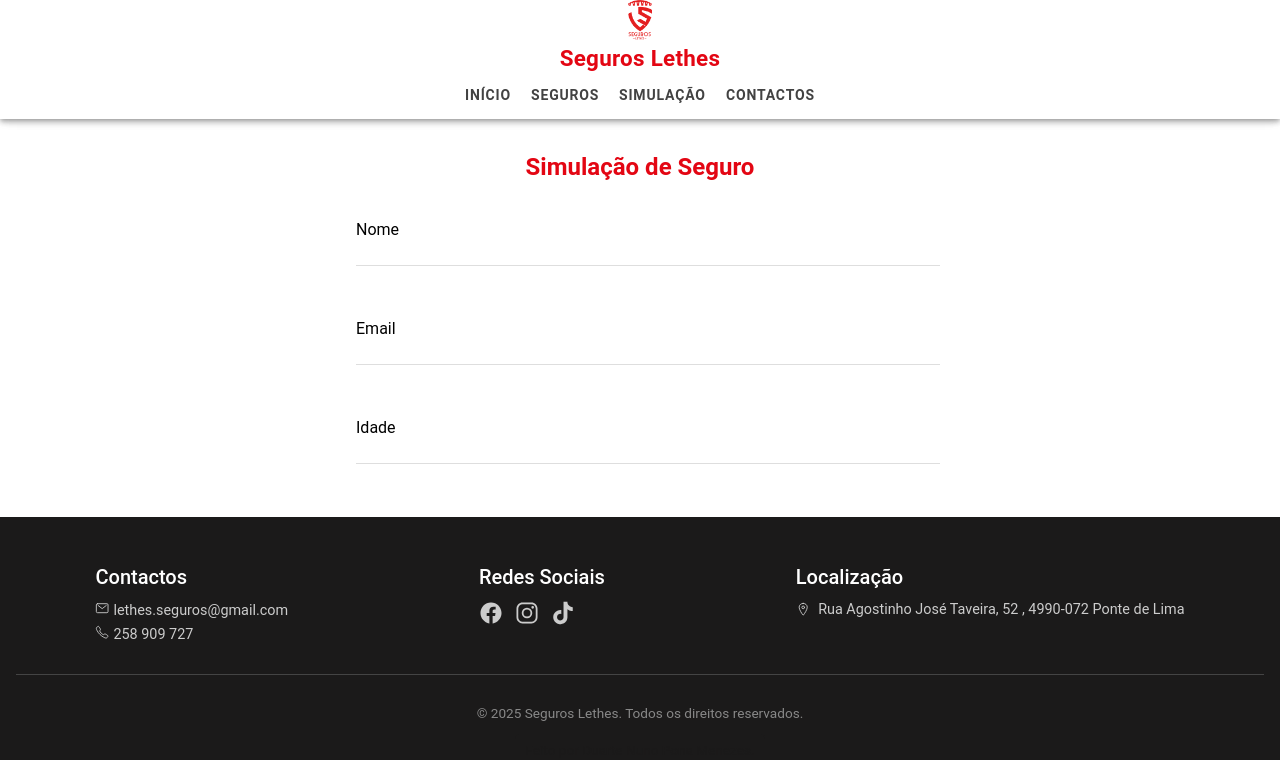
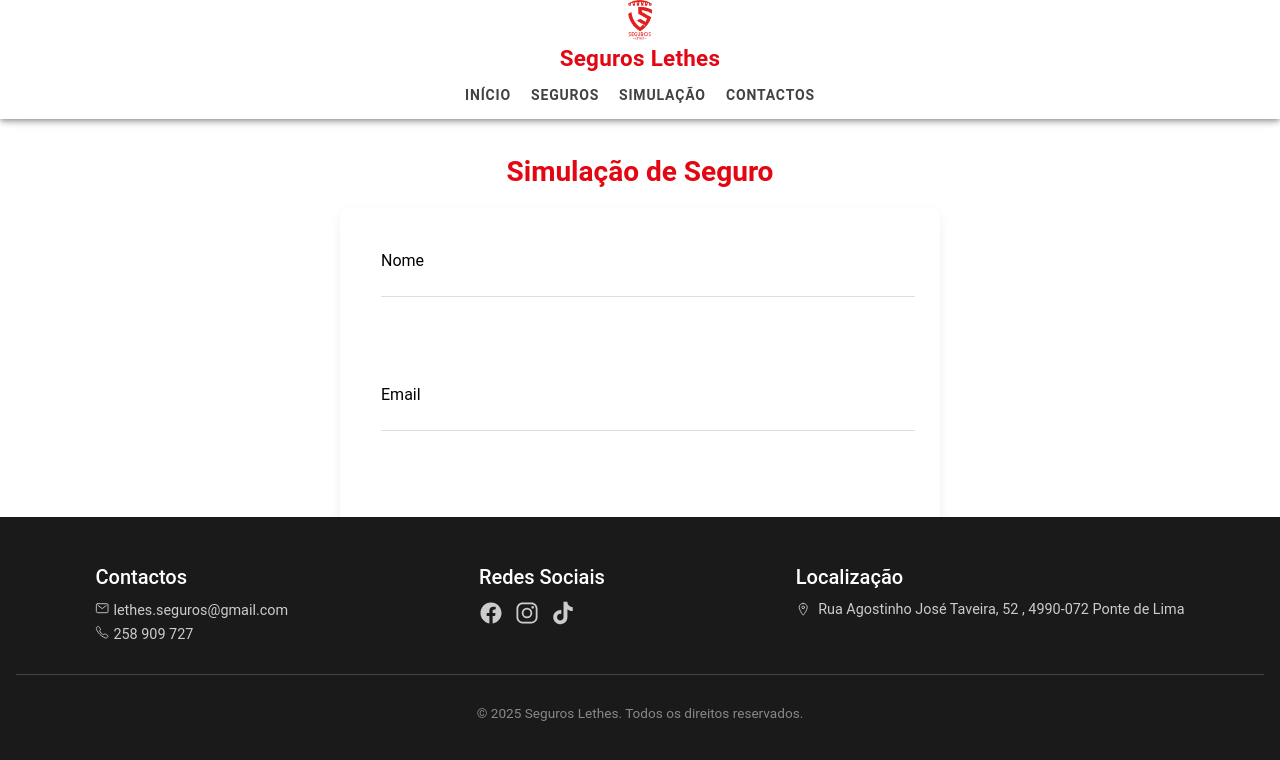
Before and after one commit to Tobizinho100/lethes-seguros, a React (Vite) app: page /simular/1 in a window 1280 px wide. Shown: the top 760 px of the page. Built offline with nearby package versions, Linux system fonts and the light colour scheme.

Commit message:
simulador tipo email

```diff
--- a/src/components/MeuFooter/MeuFooter.tsx
+++ b/src/components/MeuFooter/MeuFooter.tsx
@@ -69,14 +69,10 @@
           </div>
         </div>
 
-        <div className="footer-section">
-          <h4>Localização</h4>
-          <p><IonIcon icon={locationOutline} />  Rua Agostinho José Taveira, 52 , 4990-072 Ponte de Lima</p>
-        </div>
       </div>
 
       <div className="footer-bottom">
-        <p>&copy; {new Date().getFullYear()} Lethes Seguro. Todos os direitos reservados.</p>
+        <p>&copy; {new Date().getFullYear()} Duarte Menezes. Todos os direitos reservados.</p>
         <button className="duarte" onClick={Home}>Feito por Duarte Nuno Pona Menezes.</button>
       </div>
     </footer>
--- a/src/pages/EasterEgg/EasterEgg.css
+++ b/src/pages/EasterEgg/EasterEgg.css
@@ -1,8 +1,27 @@
+/* Estilo geral da página */
+html, body {
+  height: 100%; /* Garante que o body ocupe 100% da altura */
+  margin: 0;
+}
+
+/* Container principal */
+.ion-page {
+  display: flex;
+  flex-direction: column;
+  min-height: 100vh; /* Garante que o conteúdo ocupe a altura total da tela */
+}
+
+/* Conteúdo principal */
 .competencias-content {
   background: #f7f7f7;
-    min-height: 100vh;
+  flex: 1; /* Permite que o conteúdo ocupe todo o espaço disponível */
+  padding-bottom: 80px; /* Espaço para o footer */
+  box-sizing: border-box;
+  overflow-x: hidden; /* Impede rolagem horizontal */
+  padding-top: 20px; /* Espaço no topo */
 }
 
+/* Título das competências */
 .competencias-title {
   font-size: 2rem;
   font-weight: 700;
@@ -11,6 +30,7 @@
   color: #e30613;
 }
 
+/* Subtítulo das competências */
 .competencias-subtitle {
   font-size: 1.1rem;
   text-align: center;
@@ -19,36 +39,73 @@
   color: #444;
 }
 
+/* Estilo dos cartões */
 .competencias-card {
   box-shadow: 0 4px 12px rgba(0, 0, 0, 0.08);
   border-radius: 16px;
   transition: transform 0.2s ease;
+  margin-bottom: 20px;
 }
 
+/* Efeito de hover nos cartões */
 .competencias-card:hover {
   transform: translateY(-4px);
 }
 
+/* Título dos cartões */
 .ion-card-title {
   font-weight: bold;
   font-size: 1.3rem;
   color: #333;
+  display: flex;
+  align-items: center;
+  justify-content: center;
 }
 
-  .ion-card-content ul {
-    padding-left: 1.2rem;
-    margin-top: 0.5rem;
-    color: #555;
+/* Adiciona espaçamento ao redor das imagens de logotipos */
+.ion-card-title img {
+  margin-right: 8px;
+}
+
+/* Estilo das imagens dos logos */
+.tech-logo {
+  width: auto;
+  height: 24px;
+  vertical-align: middle;
+}
+
+/* Responsividade para tamanhos menores de tela */
+@media (max-width: 768px) {
+  .competencias-title {
+    font-size: 1.8rem;
+  }
+
+  .competencias-subtitle {
     font-size: 1rem;
   }
 
-  .ion-card-content li {
-    margin-bottom: 0.5rem;
+  .ion-col {
+    padding-left: 0;
+    padding-right: 0;
   }
 
-  .tech-logo {
-    width: auto;
-    height: 24px;
-    margin-right: 6px;
-    vertical-align: middle;
+  .ion-grid {
+    padding-left: 0;
+    padding-right: 0;
   }
+
+  .competencias-card {
+    margin-bottom: 15px;
+  }
+}
+
+/* Responsividade para tablets */
+@media (max-width: 1024px) {
+  .competencias-card {
+    margin-bottom: 20px;
+  }
+
+  .ion-card-title {
+    font-size: 1.2rem;
+  }
+}
--- a/src/pages/EasterEgg/EasterEgg.tsx
+++ b/src/pages/EasterEgg/EasterEgg.tsx
@@ -98,7 +98,7 @@
                 <IonCardHeader>
                   <IonCardTitle>
                     <img src={illustratorLogo} alt="Illustrator" className="tech-logo" />
-                    Illustrator & Blender
+                    Adobe Illustrator & Blender
                     <img src={blenderLogo} alt="Blender" className="tech-logo" />
                   </IonCardTitle>
                 </IonCardHeader>
@@ -109,8 +109,9 @@
             </IonCol>
           </IonRow>
         </IonGrid>
+        <MeuFooter />
       </IonContent>
-    <MeuFooter />
+
     </IonPage>
   );
 };
--- a/src/pages/Seguros/Seguros.tsx
+++ b/src/pages/Seguros/Seguros.tsx
@@ -57,8 +57,9 @@
             ))}
           </div>
         </div>
+        <Footer />
       </IonContent>
-      <Footer />
+
     </IonPage>
   );
 };
--- a/src/pages/SimuladorTipo/SimuladorTipo.css
+++ b/src/pages/SimuladorTipo/SimuladorTipo.css
@@ -1,66 +1,91 @@
+/* Estilo geral da página */
+.ion-content {
+  background-color: #ffffff;
+  padding-bottom: 80px; /* Ajuste do padding para dar mais espaço no fundo */
+}
+
 /* Título da Simulação */
 .titulo-simulacao {
-  font-size: 24px;
+  font-size: 28px;
   color: #e30613;
-  font-weight: bold;
+  font-weight: 700;
   text-align: center;
-  margin-bottom: 20px;
+  margin: 20px auto;
 }
 
-/* Estilo do formulário de simulação */
+/* Formulário de simulação */
 .form-simulacao {
   display: flex;
   flex-direction: column;
-  gap: 15px;
+  gap: 70px; /* Aumento do espaçamento entre os itens do formulário */
   max-width: 600px;
-  margin: 0 auto;
+  background-color: #fff;
+  padding: 25px;
+  border-radius: 12px;
+  box-shadow: 0 4px 12px rgba(0, 0, 0, 0.06);
+  margin: 0 auto 40px;
 }
 
-/* Estilo dos campos de input */
+/* Estilo dos campos */
 .input-item {
-  margin-bottom: 20px;
+  --highlight-color-focused: #e30613;
 }
 
-/* Estilo para o botão de simulação */
+/* Aumentar padding e tornar os campos mais confortáveis */
+.ion-input,
+.ion-textarea {
+  font-size: 16px;
+  border-radius: 8px;
+  background-color: #f2f2f2;
+  padding: 15px; /* Aumento do padding para mais espaço interno */
+  margin-bottom: 15px; /* Ajuste da margem inferior para dar mais espaço entre os campos */
+  width: 100%; /* Garantir que o campo ocupe a largura completa disponível */
+  box-sizing: border-box; /* Garantir que o padding não afete a largura total */
+}
+
+/* Alinhamento e espaço para os labels */
+.ion-label {
+  font-size: 16px;
+  margin-bottom: 8px; /* Espaçamento entre o label e o campo de input */
+}
+
+/* Botão de simular */
 .btn-simular-wrapper {
+  text-align: center;
   margin-top: 20px;
 }
 
-/* Estilo para o botão de simular */
 .ion-button {
+  background-color: #e30613;
+  color: white;
+  padding: 12px 24px;
+  font-weight: 600;
+  font-size: 16px;
   border-radius: 8px;
-  padding: 12px;
-  background-color: #e30613;
-  font-size: 16px;
-  font-weight: bold;
   transition: background-color 0.3s ease;
 }
 
-/* Hover no botão */
 .ion-button:hover {
   background-color: #c40411;
 }
 
-/* Melhorando a aparência dos campos */
-.ion-input, .ion-textarea {
-  font-size: 16px;
-  padding: 10px;
+/* Resultado da simulação */
+.resultado-simulacao {
+  text-align: center;
+  margin-top: 30px;
+  font-size: 18px;
+  color: #333;
+  font-weight: 500;
+  background: #fff4f4;
+  border-left: 6px solid #e30613;
+  padding: 12px 20px;
+  max-width: 600px;
+  margin-left: auto;
+  margin-right: auto;
   border-radius: 8px;
-  border: 1px solid #ddd;
-  background-color: #f9f9f9;
 }
 
-/* Focando em um campo de input */
-.ion-input:focus, .ion-textarea:focus {
-  border-color: #e30613;
-  box-shadow: 0 0 5px rgba(227, 6, 19, 0.3);
-}
-
-.ion-label {
-  font-size: 16px;
-}
-
-/* Estilo para os campos específicos por tipo de seguro */
+/* Remover setas do input number */
 input[type='number'] {
   -moz-appearance: textfield;
   appearance: textfield;
--- a/src/pages/SimuladorTipo/SimuladorTipo.tsx
+++ b/src/pages/SimuladorTipo/SimuladorTipo.tsx
@@ -1,9 +1,6 @@
 import {
   IonPage,
   IonContent,
-  IonHeader,
-  IonToolbar,
-  IonTitle,
   IonButton,
   IonInput,
   IonItem,
@@ -13,66 +10,76 @@
 import Header from '../../components/Header/Header';
 import Footer from '../../components/Footer/Footer';
 import './SimuladorTipo.css';
-import { useState } from 'react';
+import { useState, useRef } from 'react';
+import emailjs from '@emailjs/browser';
+import { ToastContainer, toast } from 'react-toastify';
+import 'react-toastify/dist/ReactToastify.css';
 
 const SimuladorTipo: React.FC = () => {
   const { tipo } = useParams<{ tipo: string }>();
 
-  // Estado para armazenar os valores dos campos
   const [nome, setNome] = useState('');
   const [email, setEmail] = useState('');
   const [idade, setIdade] = useState('');
-  const [resultado, setResultado] = useState<string | null>(null); // Resultado da simulação
+  const [resultado, setResultado] = useState<string | null>(null);
+  const formRef = useRef<HTMLFormElement>(null);
 
-  // Função para definir o título conforme o tipo de seguro
   const getTituloSeguro = (tipo: string | undefined) => {
-    if (!tipo) {
-      return 'Simulação de Seguro - Tipo não especificado';
-    }
-
+    if (!tipo) return 'Simulação de Seguro - Tipo não especificado';
     switch (tipo) {
-      case 'vida':
-        return 'Simulação de Seguro de Vida';
-      case 'automovel':
-        return 'Simulação de Seguro Automóvel';
-      case 'saude':
-        return 'Simulação de Seguro de Saúde';
-      case 'casa':
-        return 'Simulação de Seguro Habitação';
-      case 'pets':
-        return 'Simulação de Seguro Pets';
-      default:
-        return 'Simulação de Seguro';
+      case 'vida': return 'Simulação de Seguro de Vida';
+      case 'automovel': return 'Simulação de Seguro Automóvel';
+      case 'saude': return 'Simulação de Seguro de Saúde';
+      case 'casa': return 'Simulação de Seguro Habitação';
+      case 'pets': return 'Simulação de Seguro Pets';
+      default: return 'Simulação de Seguro';
     }
   };
 
-  // Função para calcular e mostrar o resultado
-  const handleSimulacao = () => {
-    // Validação básica
+  const handleSimulacao = (e: React.FormEvent) => {
+    e.preventDefault();
+
     if (!nome || !email || !idade) {
-      setResultado('Por favor, preencha todos os campos.');
+      toast.error('Por favor, preencha todos os campos.');
       return;
     }
 
-    // Exemplo de lógica de cálculo da simulação, dependendo do tipo de seguro
     let valorSimulacao = 0;
-
     switch (tipo) {
       case 'vida':
-        valorSimulacao = 100 + parseInt(idade) * 2; // Exemplo de cálculo fictício
+        valorSimulacao = 100 + parseInt(idade) * 2;
         break;
       case 'automovel':
-        valorSimulacao = 150 + parseInt(idade) * 1.5; // Exemplo de cálculo fictício
+        valorSimulacao = 150 + parseInt(idade) * 1.5;
         break;
       case 'casa':
-        valorSimulacao = 200 + parseInt(idade) * 1.2; // Exemplo de cálculo fictício
+        valorSimulacao = 200 + parseInt(idade) * 1.2;
         break;
       default:
-        valorSimulacao = 100; // Valor padrão
+        valorSimulacao = 100;
     }
 
-    // Exibindo o resultado
-    setResultado(`O valor da sua simulação é: €${valorSimulacao}`);
+    const resultadoTexto = `O valor da sua simulação é: €${valorSimulacao}`;
+    setResultado(resultadoTexto);
+
+    const templateParams = {
+      nome,
+      email,
+      idade,
+      tipo,
+      resultado: `€${valorSimulacao}`,
+      data: new Date().toLocaleString('pt-PT'),
+    };
+
+    emailjs
+      .send('service_l0qraj9', 'template_simulador', templateParams, 'IeKFH4HHEKDxKkwiy')
+      .then(() => {
+        toast.success('Simulação enviada com sucesso!');
+      })
+      .catch((error) => {
+        toast.error('Erro ao enviar a simulação.');
+        console.error(error);
+      });
   };
 
   return (
@@ -81,38 +88,22 @@
       <IonContent className="ion-padding">
         <h2 className="titulo-simulacao">{getTituloSeguro(tipo)}</h2>
 
-        <form className="form-simulacao">
-          {/* Campos principais */}
+        <form className="form-simulacao" ref={formRef} onSubmit={handleSimulacao}>
           <IonItem className="input-item">
             <IonLabel position="floating">Nome</IonLabel>
-            <IonInput
-              value={nome}
-              onIonChange={(e) => setNome(e.detail.value!)}
-              required
-            />
+            <IonInput value={nome} onIonChange={(e) => setNome(e.detail.value!)} required />
           </IonItem>
 
           <IonItem className="input-item">
             <IonLabel position="floating">Email</IonLabel>
-            <IonInput
-              type="email"
-              value={email}
-              onIonChange={(e) => setEmail(e.detail.value!)}
-              required
-            />
+            <IonInput type="email" value={email} onIonChange={(e) => setEmail(e.detail.value!)} required />
           </IonItem>
 
           <IonItem className="input-item">
             <IonLabel position="floating">Idade</IonLabel>
-            <IonInput
-              type="number"
-              value={idade}
-              onIonChange={(e) => setIdade(e.detail.value!)}
-              required
-            />
+            <IonInput type="number" value={idade} onIonChange={(e) => setIdade(e.detail.value!)} required />
           </IonItem>
 
-          {/* Campos específicos por tipo de seguro */}
           {tipo === 'automovel' && (
             <>
               <IonItem className="input-item">
@@ -133,16 +124,15 @@
             </IonItem>
           )}
 
-          {/* Botão de simular */}
           <div className="btn-simular-wrapper">
-            <IonButton expand="block" color="primary" onClick={handleSimulacao}>
+            <IonButton expand="block" color="primary" type="submit">
               Simular
             </IonButton>
           </div>
         </form>
 
-        {/* Exibir o resultado da simulação */}
         {resultado && <div className="resultado-simulacao">{resultado}</div>}
+        <ToastContainer />
       </IonContent>
       <Footer />
     </IonPage>
```
Lines whose indentation alone changed are shown as unchanged.
